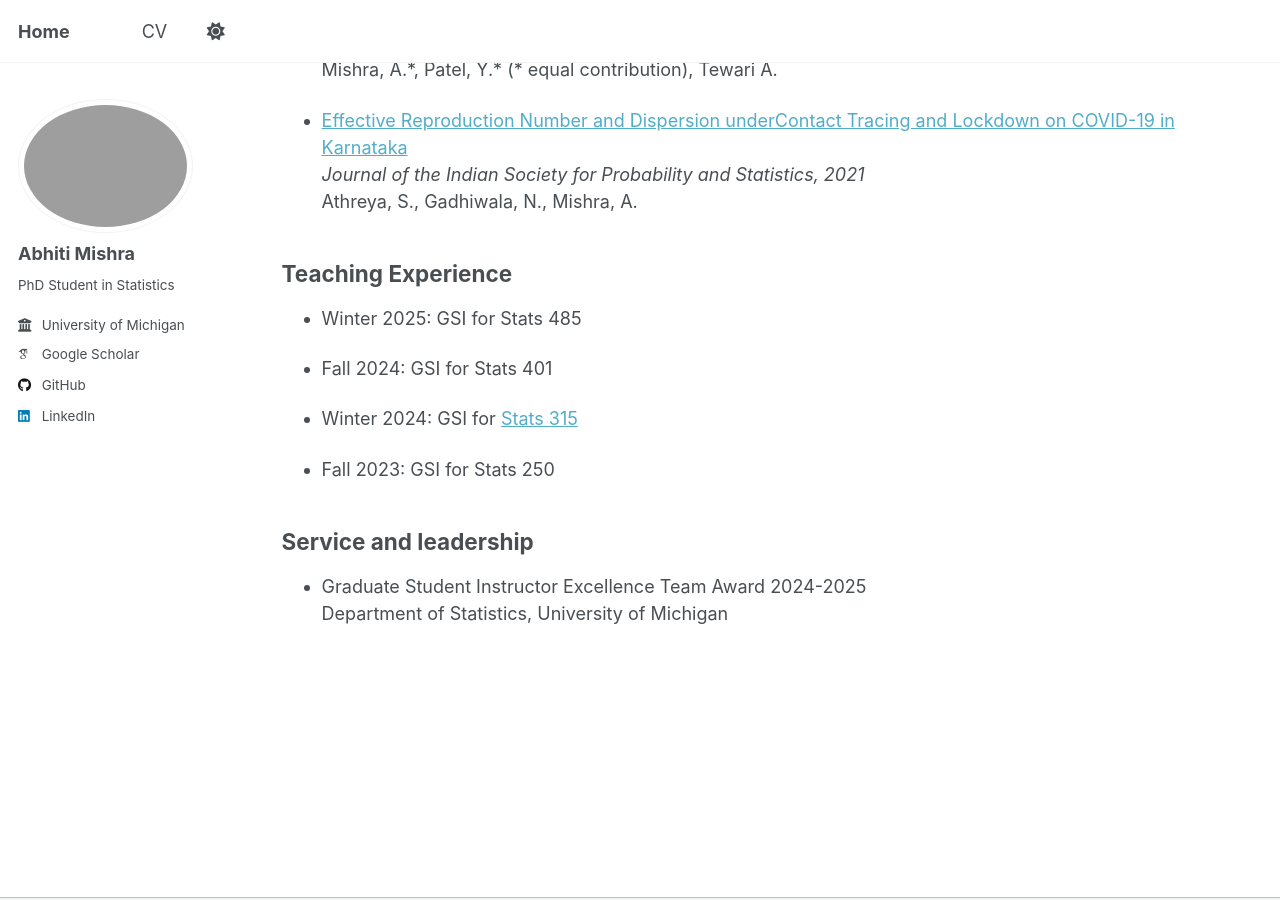
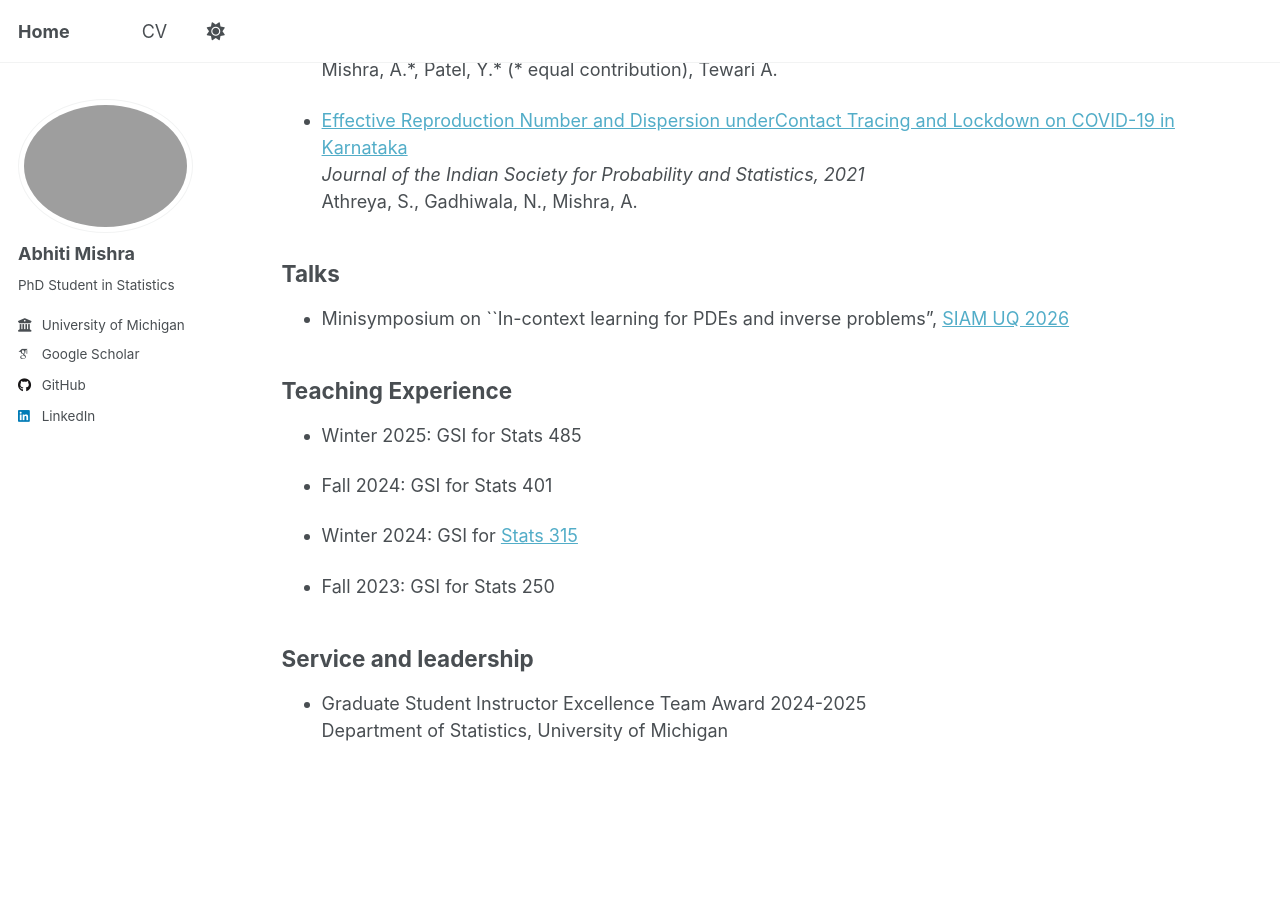
Before and after one commit to abhiti23/abhiti23.github.io, a Jekyll site: the page built from _pages/cv.md, in a window 1280 px wide and 900 px high, scrolled down 404 px. Built offline with Jekyll 4.4.1, drawn with Linux system fonts in a browser that asks for light colours; some web fonts are replaced; a script that is not in the unit is left out.

Commit message:
Added talks tab

```diff
--- a/_pages/cv.md
+++ b/_pages/cv.md
@@ -25,6 +25,11 @@ Mishra, A.\*, Patel, Y.\* (\* equal contribution), Tewari A.
 *Journal of the Indian Society for Probability and Statistics, 2021* <br />
 Athreya, S., Gadhiwala, N., Mishra, A.
 
+Talks
+------
+* Minisymposium on ``In-context learning for PDEs and inverse problems", [SIAM UQ 2026](https://www.siam.org/conferences-events/past-event-archive/uq26/)
+
+
 Teaching Experience
 ------
 * Winter 2025: GSI for Stats 485
```
Also changed, not shown: 1 other file.
